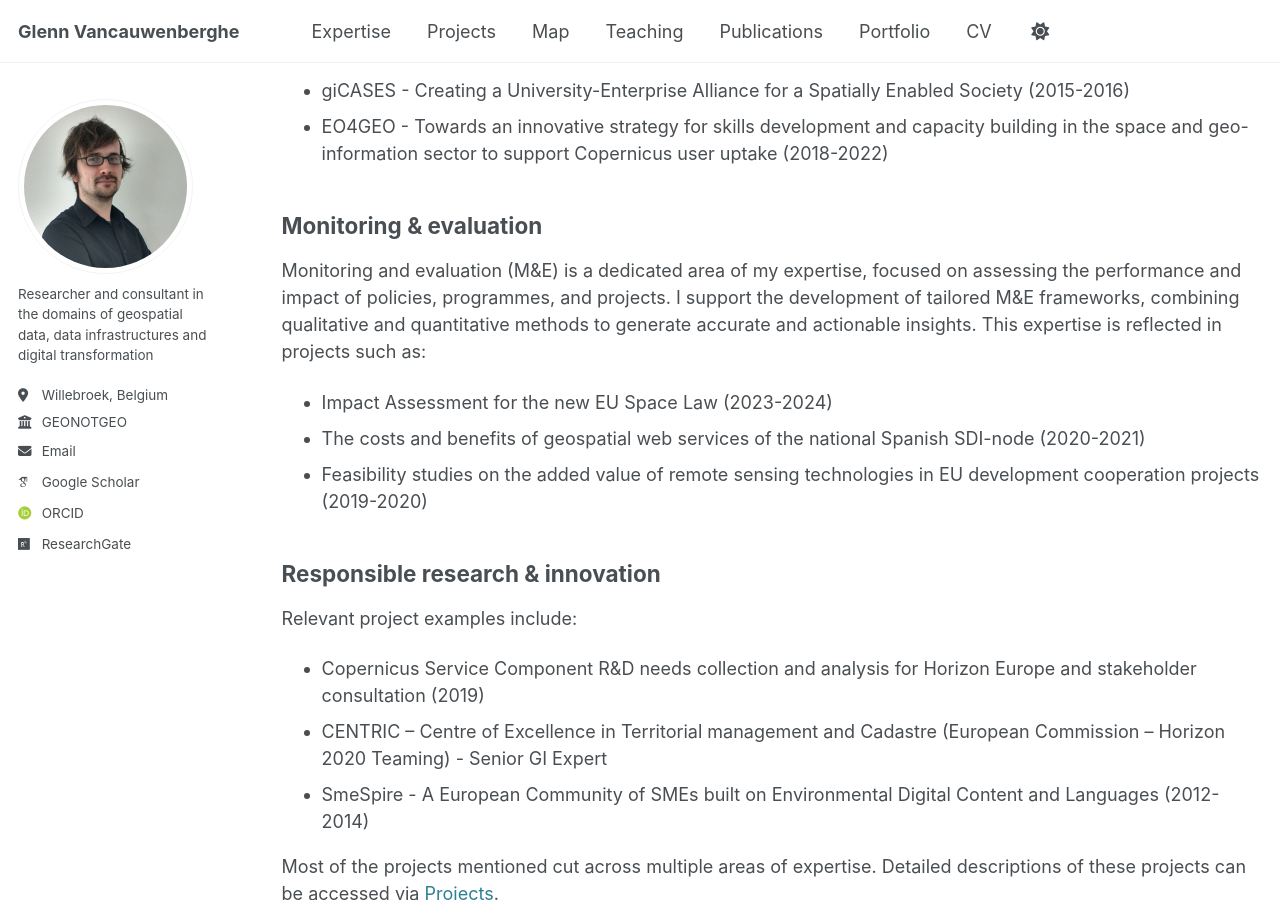
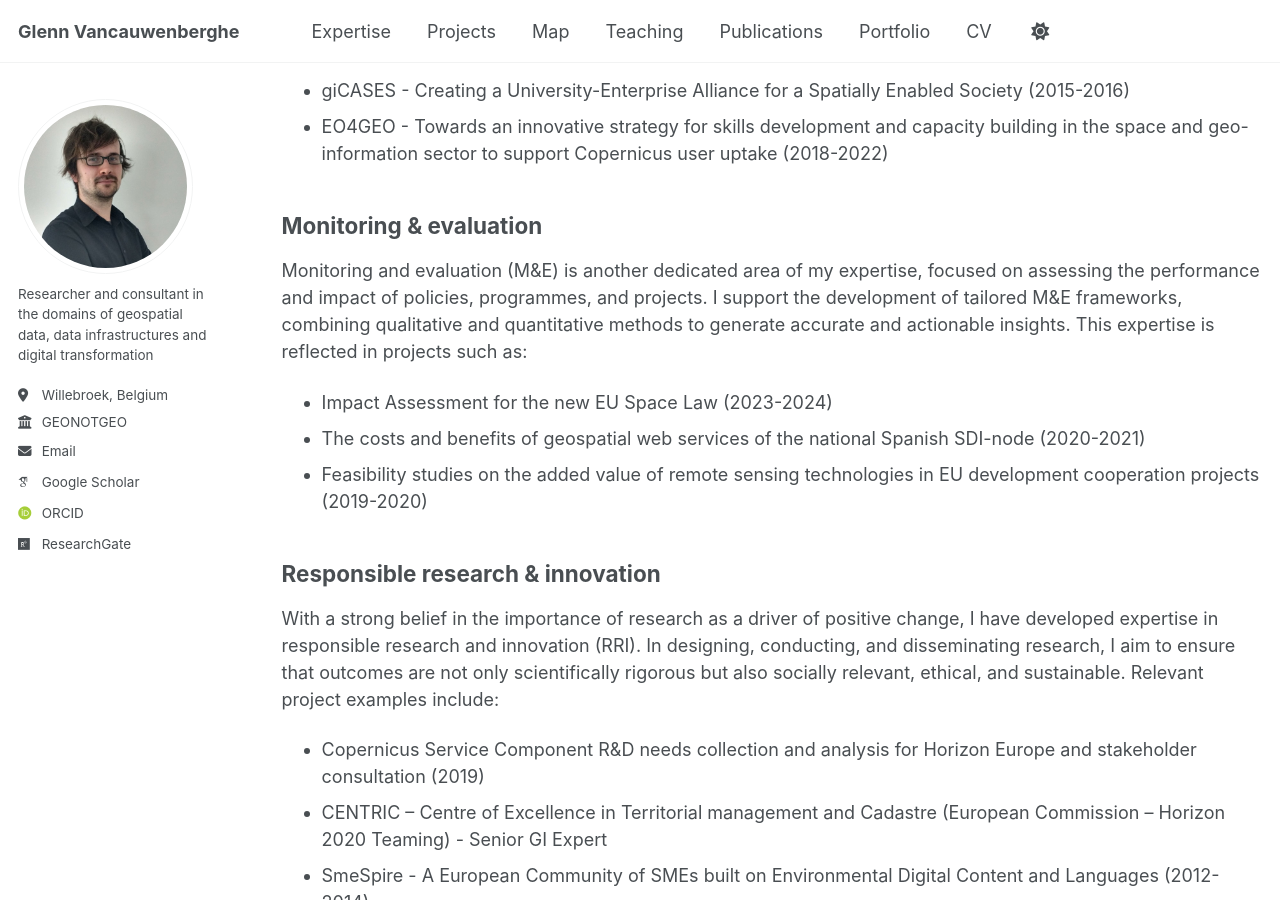
Before and after one commit to GVancauwenberghe/gvancauwenberghe.github.io, a Jekyll site: the page built from _pages/expert.md, in a window 1280 px wide and 900 px high, scrolled down 2749 px. Built offline with Jekyll 4.4.1, drawn with Linux system fonts in a browser that asks for light colours; some web fonts are replaced.

Commit message:
Update expert.md

```diff
--- a/_pages/expert.md
+++ b/_pages/expert.md
@@ -48,14 +48,13 @@ Skills and capacity building is a central focus of my work, aimed at strengtheni
 * EO4GEO - Towards an innovative strategy for skills development and capacity building in the space and geo-information sector to support Copernicus user uptake (2018-2022)
 
 ## Monitoring & evaluation
-Monitoring and evaluation (M&E) is a dedicated area of my expertise, focused on assessing the performance and impact of policies, programmes, and projects. I support the development of tailored M&E frameworks, combining qualitative and quantitative methods to generate accurate and actionable insights. This expertise is reflected in projects such as:
+Monitoring and evaluation (M&E) is another dedicated area of my expertise, focused on assessing the performance and impact of policies, programmes, and projects. I support the development of tailored M&E frameworks, combining qualitative and quantitative methods to generate accurate and actionable insights. This expertise is reflected in projects such as:
 * Impact Assessment for the new EU Space Law (2023-2024)
 * The costs and benefits of geospatial web services of the national Spanish SDI-node (2020-2021)
 * Feasibility studies on the added value of remote sensing technologies in EU development cooperation projects (2019-2020)
 
 ## Responsible research & innovation
-
-Relevant project examples include:
+With a strong belief in the importance of research as a driver of positive change, I have developed expertise in responsible research and innovation (RRI). In designing, conducting, and disseminating research, I aim to ensure that outcomes are not only scientifically rigorous but also socially relevant, ethical, and sustainable. Relevant project examples include:
 * Copernicus Service Component R&D needs collection and analysis for Horizon Europe and stakeholder consultation (2019)
 * CENTRIC – Centre of Excellence in Territorial management and Cadastre (European Commission – Horizon 2020 Teaming) - Senior GI Expert
 * SmeSpire - A European Community of SMEs built on Environmental Digital Content and Languages (2012-2014)
```
